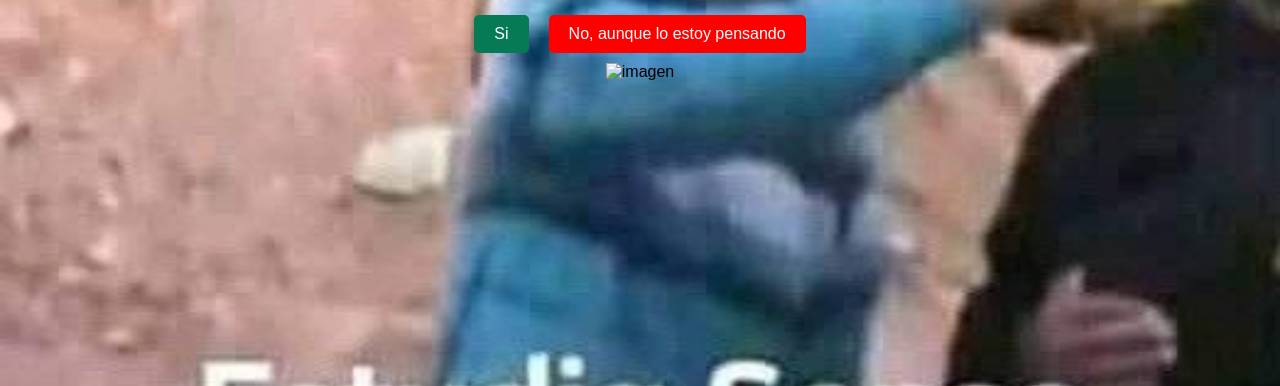
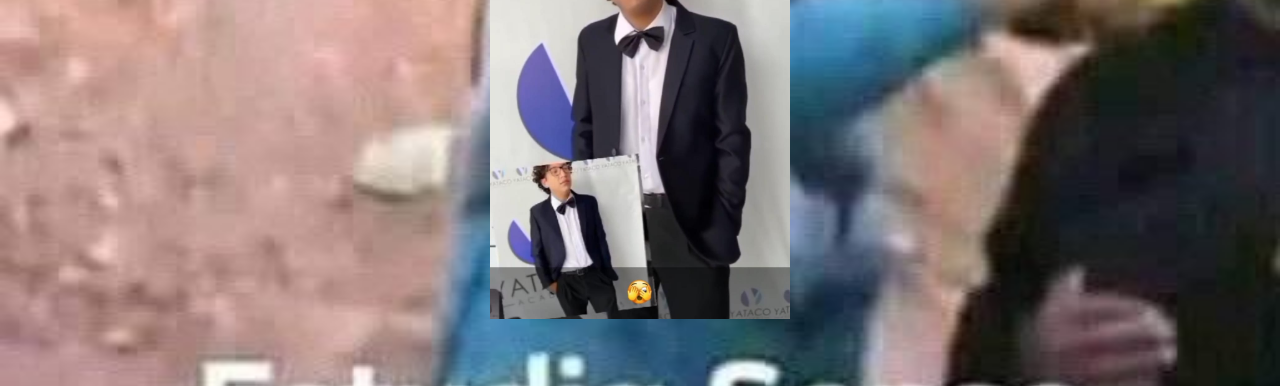
Before and after one commit to alopez2024-1/Codigo_AntoiL_aceptalo, a plain HTML site: page index.html in a window 1280 px wide. Shown: the part 414-800 px from the top of the page. Drawn offline with Linux system fonts and the light colour scheme.

Commit message:
index.html

```diff
--- a/index.html
+++ b/index.html
@@ -72,7 +72,7 @@
             <button onclick="accionParaCuandoEllaDigaQueSi()" id="btnSi">Si</button>
             <button id="btnNo" onmouseover="mueveElBoton()">No, aunque lo estoy pensando</button>
         </div>
-        <img src="img/st1.jpg" alt="imagen" width="300">
+        <img src="img/st1.jpeg" alt="imagen" width="300">
     </div>
     <script>
         function accionParaCuandoEllaDigaQueSi(){
```
